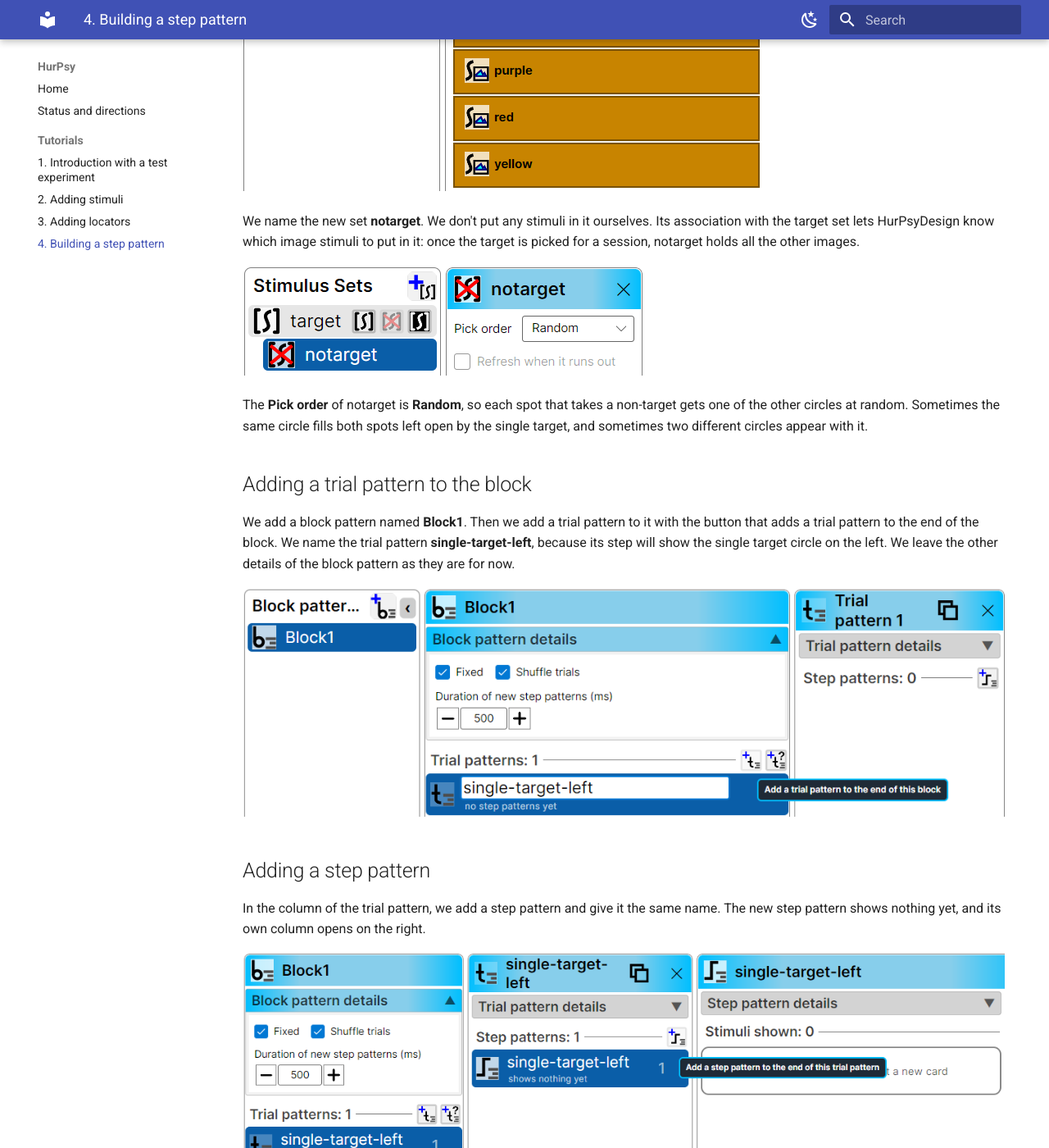
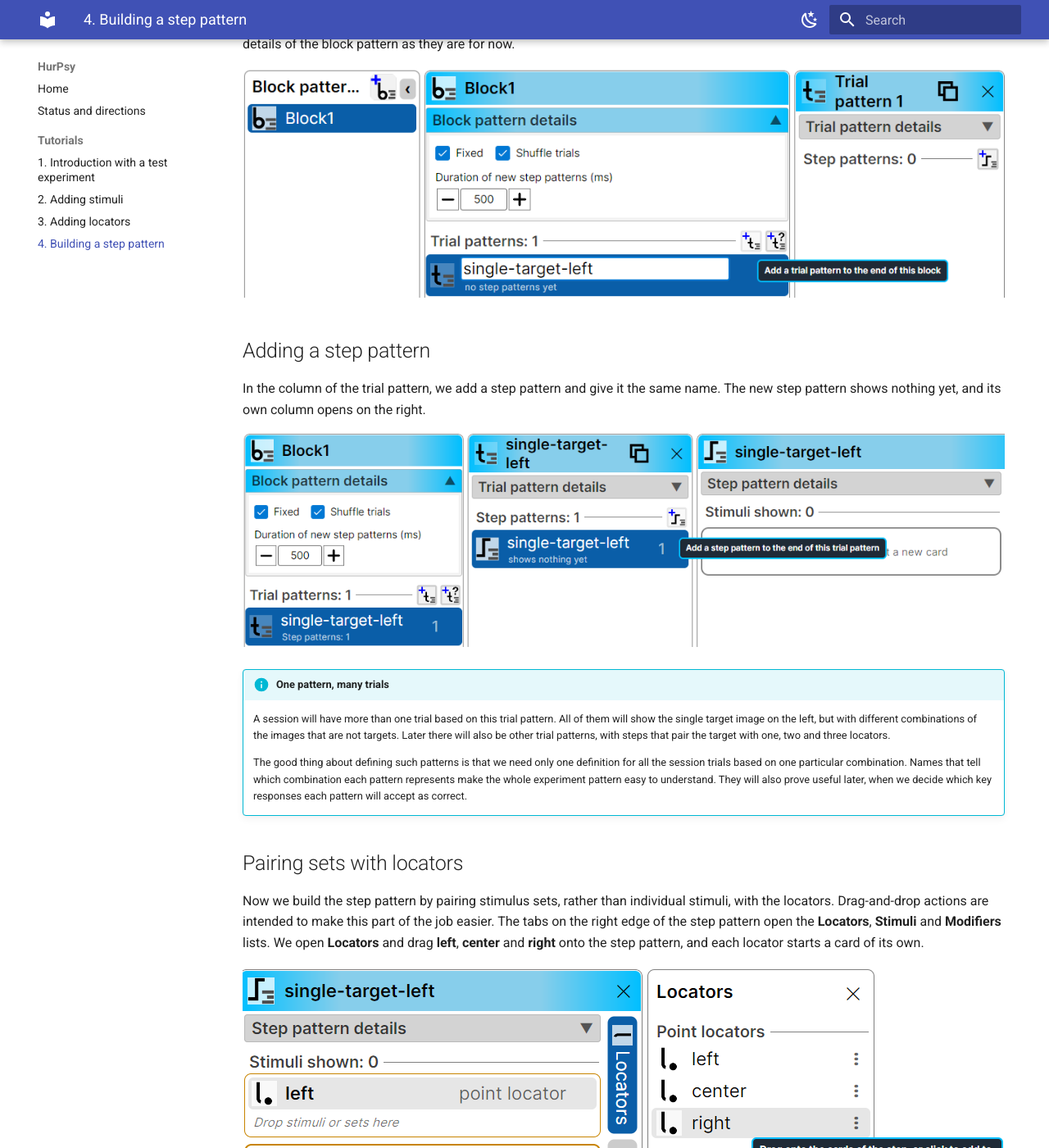
Before and after one commit to HurPsy/hurpsy.github.io, an MkDocs documentation site: the page built from docs/tutorial-4-step-pattern.md, in a window 1280 px wide and 1400 px high, scrolled down 2088 px. Shown: the whole window at 82% size. Built offline with MkDocs 1.6.1 and Material for MkDocs 9.7.7, drawn with Linux system fonts in a browser that asks for light colours; some of the changed text lies outside the part shown.

Commit message:
ClaudeCode dropped the tooltip-only picture from tutorial 4 and named the red-crossed exclusion set button in the text, and added an info box after the step pattern picture on how one trial pattern stands for many session trials and why its name should tell its combination.
Co-Authored-By: Claude Opus 5.5 <noreply@anthropic.com>

```diff
--- a/docs/tutorial-4-step-pattern.md
+++ b/docs/tutorial-4-step-pattern.md
@@ -50,17 +50,14 @@ so their responses depend more on the patterns used to build the sessions.
 Next we need a special set that holds all the image stimuli
 other than the one selected as the target for the whole session.
 This requires creating an **exclusion set** attached to the target set.
-The button next to the name of the target set adds it,
-and as its tooltip says, a set can have one exclusion set at most.
-
-![The target set's details with the tooltip of the exclusion set button: Add the set of the members of this set that are not picked in a session; a set has one at most](images/tutorial-4/attaching-exclusion-set.png)
-
+We add it with the middle button on the target set's row, the one with a red cross,
+and a set can have one exclusion set at most.
 We name the new set **notarget**.
 We don't put any stimuli in it ourselves.
 Its association with the target set lets HurPsyDesign know which image stimuli to put in it:
 once the target is picked for a session, notarget holds all the other images.
 
-![The notarget set under the target set in the Stimulus Sets column, with its Pick order set to Random](images/tutorial-4/notarget-set.png)
+![The notarget set under the target set in the Stimulus Sets column, the dimmed exclusion set button with a red cross on the target set's row, and the Pick order of notarget set to Random](images/tutorial-4/notarget-set.png)
 
 The **Pick order** of notarget is **Random**,
 so each spot that takes a non-target gets one of the other circles at random.
@@ -83,6 +80,21 @@ In the column of the trial pattern, we add a step pattern and give it the same n
 The new step pattern shows nothing yet, and its own column opens on the right.
 
 ![The single-target-left trial pattern with one step pattern, the tooltip "Add a step pattern to the end of this trial pattern", and the empty step pattern column](images/tutorial-4/adding-step-pattern.png)
+
+!!! info "One pattern, many trials"
+
+    A session will have more than one trial based on this trial pattern.
+    All of them will show the single target image on the left,
+    but with different combinations of the images that are not targets.
+    Later there will also be other trial patterns,
+    with steps that pair the target with one, two and three locators.
+
+    The good thing about defining such patterns is that we need only one definition
+    for all the session trials based on one particular combination.
+    Names that tell which combination each pattern represents
+    make the whole experiment pattern easy to understand.
+    They will also prove useful later,
+    when we decide which key responses each pattern will accept as correct.
 
 ## Pairing sets with locators
 
```
Also changed, not shown: docs/images/tutorial-4/attaching-exclusion-set.png (deleted).
